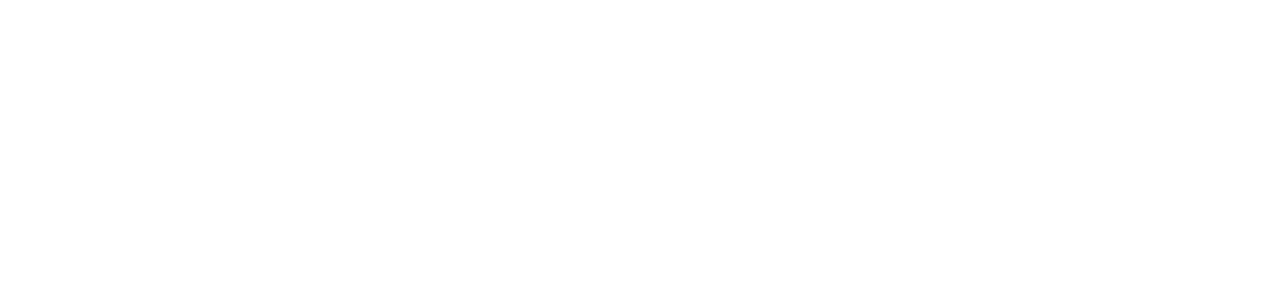
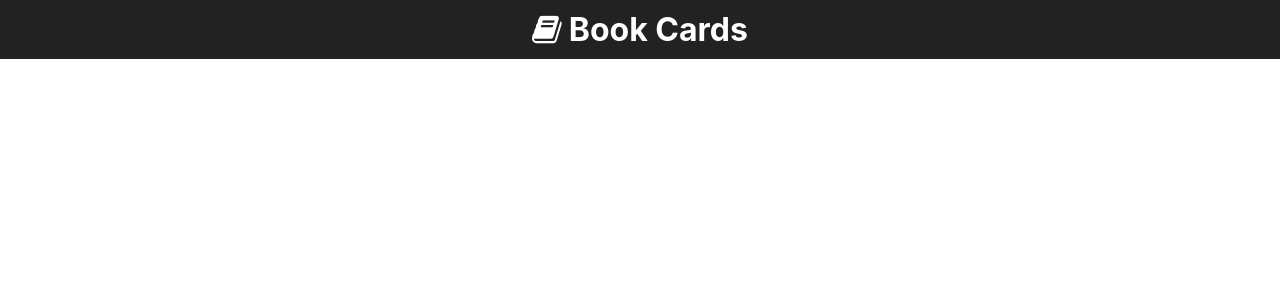
Before and after one commit to magdyMohammed20/google-book-api, a React (Create React App) app: page / in a window 1280 px wide. Shown: the top 300 px of the page. Built offline with nearby package versions, Linux system fonts and the light colour scheme.

Commit message:
Creating Header

```diff
--- a/src/App.css
+++ b/src/App.css
@@ -1,38 +1,19 @@
-.App {
-  text-align: center;
+*{
+  padding: 0;
+  margin: 0;
+  box-sizing: border-box;
 }
 
-.App-logo {
-  height: 40vmin;
-  pointer-events: none;
+header{
+  background-color: #222;
+  text-align: center;
+  padding: 10px 0;
 }
 
-@media (prefers-reduced-motion: no-preference) {
-  .App-logo {
-    animation: App-logo-spin infinite 20s linear;
-  }
+header h1{
+  color: #FFF
 }
 
-.App-header {
-  background-color: #282c34;
-  min-height: 100vh;
-  display: flex;
-  flex-direction: column;
-  align-items: center;
-  justify-content: center;
-  font-size: calc(10px + 2vmin);
-  color: white;
+header i{
+  margin-right: 7px;
 }
-
-.App-link {
-  color: #61dafb;
-}
-
-@keyframes App-logo-spin {
-  from {
-    transform: rotate(0deg);
-  }
-  to {
-    transform: rotate(360deg);
-  }
-}
--- a/src/App.js
+++ b/src/App.js
@@ -1,10 +1,11 @@
 import React from 'react';
-import logo from './logo.svg';
 import './App.css';
+import Header from './Components/Header'
 
 function App() {
   return (
     <div className="App">
+      <Header />
     </div>
   );
 }
--- /dev/null
+++ b/src/Components/Header.js
@@ -0,0 +1,14 @@
+import React from 'react';
+
+const Header = () => {
+    return (
+        <header>
+            <h1>
+                <i className="fa fa-book"></i>
+                Book Cards
+            </h1>
+        </header>
+    );
+};
+
+export default Header;
--- a/src/index.js
+++ b/src/index.js
@@ -3,7 +3,7 @@
 import './index.css';
 import App from './App';
 import * as serviceWorker from './serviceWorker';
-import 'font-awesome/css/font-awesome.min.css';
+import '../node_modules/font-awesome/css/font-awesome.min.css';
 
 ReactDOM.render(
   <React.StrictMode>
```
